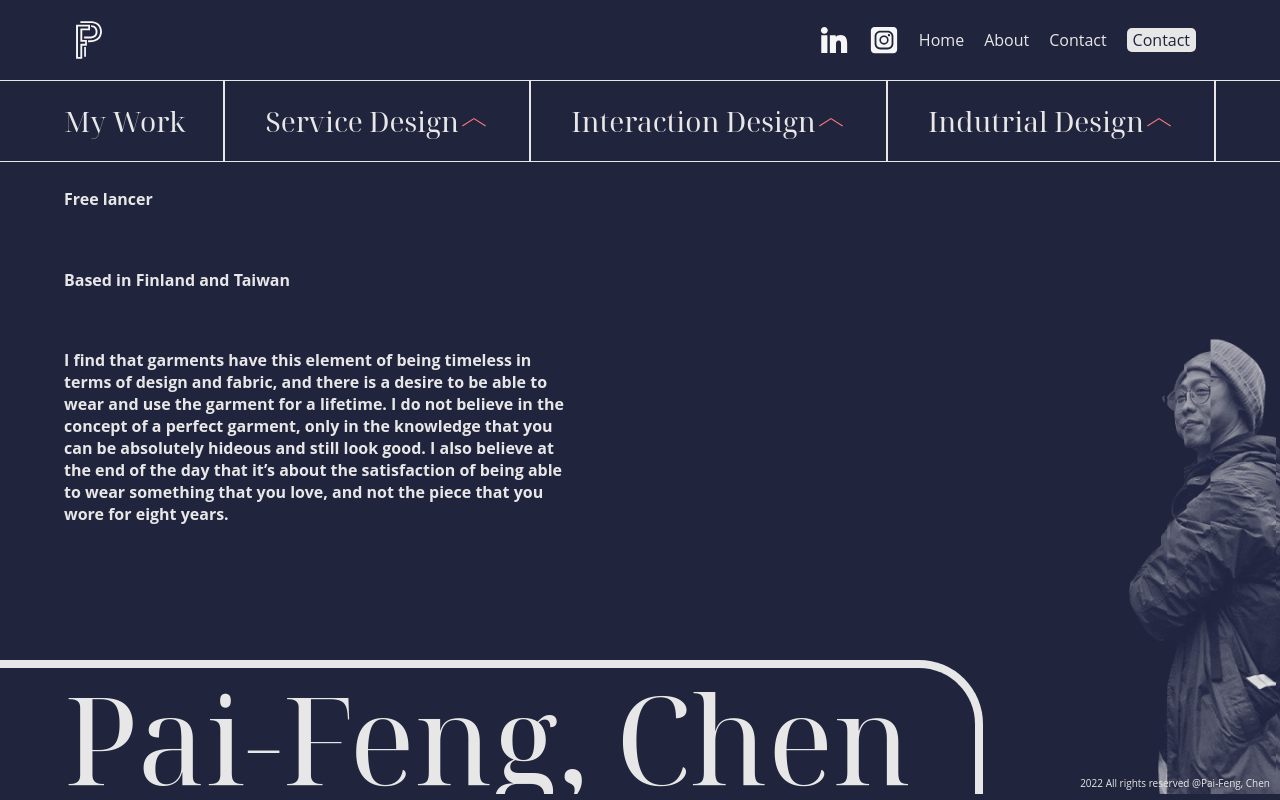
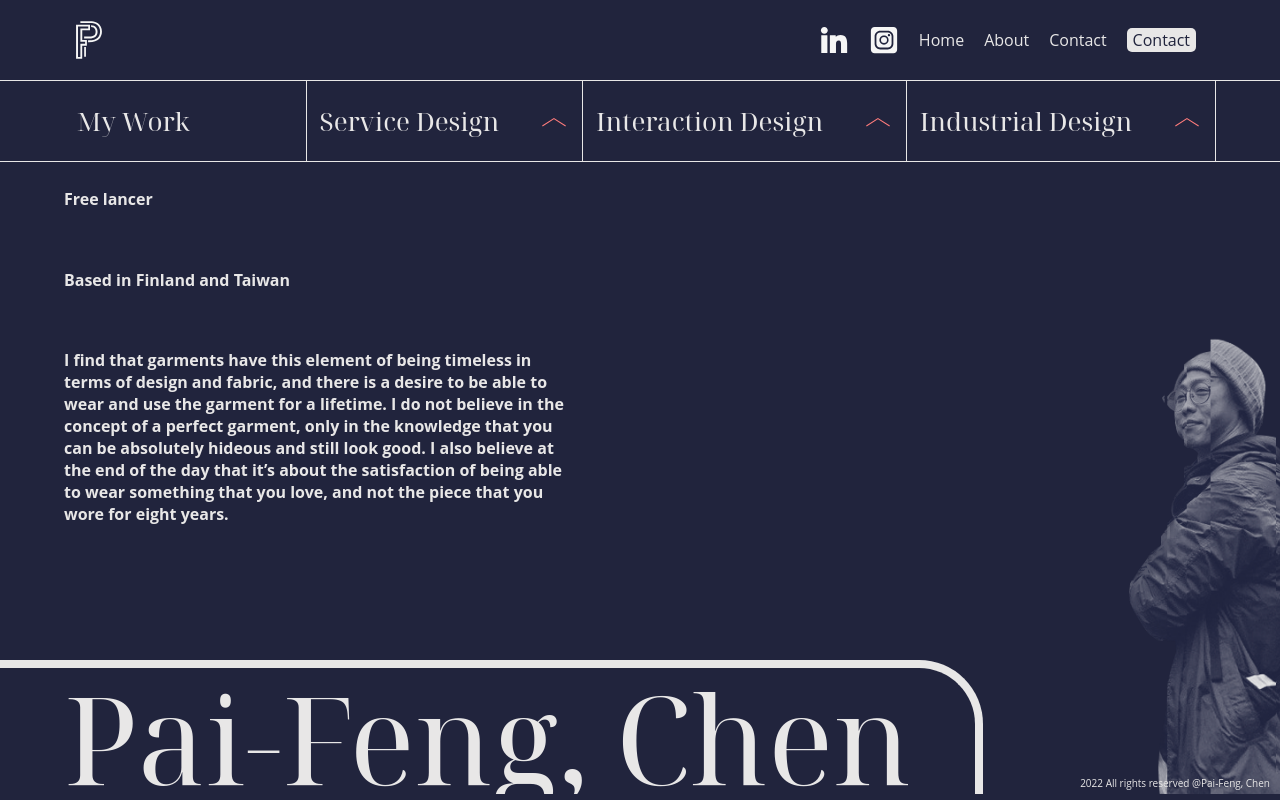
Before and after one commit to 100fengchen/final-portfolio, a React (Create React App) app: page / in a window 1280 px wide. Built offline with nearby package versions, Linux system fonts and the light colour scheme.

Commit message:
the is progress

```diff
--- a/src/App.js
+++ b/src/App.js
@@ -1,27 +1,35 @@
-import React, {useState} from "react";
-import "./App.css"
+import React, { useState } from "react";
+import "./App.css";
 import Nav from './components/Nav';
 import SubNav from "./components/SubNav";
 import Article from "./components/Article";
-import ServiceDesignMenu from './components/ServiceDesignMenu'
-import Example_product from './components/Example_product';
+
+// import Example_product from './components/Example_product';
 
 function App() {
-  const[isHovering, setisHovering] = useState(false);
-  const[IsClicked, setIsClicked  ] = useState(false);
+  const [isHovering, setIsHovering] = useState(false);
+  const [isClicked, setIsClicked] = useState(false);
+  const [isItemClicked, setIsItemClicked] = useState(false);
 
-  const[IsItemClicked, setIsItemClicked  ] = useState(false);
 
   return (
     <>
-    <body>
+      <body>
+        <Nav />
+        <div style={{ position: "relative" }}>
+          <SubNav
+            isHovering={isHovering}
+            setIsHovering={setIsHovering}
+            itemClick={isItemClicked}
+          />
+        </div>
+        <Article
+        isHovering={isHovering}
+        setIsHovering={setIsHovering}
+        itemClick={isItemClicked}
+         />
 
-      <Nav />
-      <SubNav hover={isHovering} hoverFunction={setisHovering} clickFunction={() => {setIsClicked(!IsClicked)}} itemclick = {IsItemClicked}/>
-      <Article />
-      <ServiceDesignMenu  isHovering={isHovering} isClicked={IsClicked} itemlcik={() => setIsItemClicked(!IsItemClicked)} />
-      <Example_product IsItemClicked={IsItemClicked}/>
-    </body>
+      </body>
     </>
   );
 }
--- a/src/components/Article.js
+++ b/src/components/Article.js
@@ -1,7 +1,12 @@
 import React from 'react'
 import Portrait from '../visual/Potrait.png'
+import CreatingAnInfromedJourney from "./Projects/CreatingAnInfromedJourney"
 
-export default function Article() {
+export default function Article({isHovering, setIsHovering, itemClick}) {
+
+
+
+
   return (
     <div class="AllContentContainer">
             <div class="TextContentContainer">
@@ -19,6 +24,7 @@ export default function Article() {
             <img class="Portrait" src={Portrait} alt="My handsome selfie hehe"/>
             </div>
             <footer>2022 All rights reserved @Pai-Feng, Chen</footer>
+        <CreatingAnInfromedJourney />
     </div>
   )
 }
--- /dev/null
+++ b/src/components/Projects/CreatingAnInfromedJourney.js
@@ -0,0 +1,13 @@
+import React, { useState } from 'react';
+
+
+export default function CreatingAnInfromedJourney(props) {
+
+
+    return (
+      <body className='ProductFullPage' >
+        <div> this is temp for the project</div>
+
+      </body>
+    );
+  }
--- a/src/components/ServiceDesignMenu.js
+++ b/src/components/ServiceDesignMenu.js
@@ -1,22 +1,14 @@
-import React ,{useState} from 'react';
+import React from 'react';
 
-
-export default function ServiceDesignMenu (props) {
-  // const[isSubHovering, setisSubHovering] = useState(false);
-  // const[IsSubClicked, setIsSubClicked  ] = useState(false);
-
-
-
-
+export default function ServiceDesignMenu({ onMouseEnter, onMouseLeave }) {
   return (
-    <div class="Menu" style={{
-      'display': props.isHovering  || props.isClicked ? 'block' : 'none',
-      }} >
-        <section class="MenuItem"
-        onClick={() => props.itemlcik()}
-        > Example 1 </section>
-        <section class="MenuItem"> Example 1 </section>
-        <section class="MenuItem"> Example 1 </section>
+    <div className="Menu"
+      onMouseEnter={onMouseEnter}
+      onMouseLeave={onMouseLeave}>
+      <div className = "Gap"> </div>
+      <section  type="button" className="MenuItem" onMouseEnter={onMouseEnter}> Creating an informed journey </section >
+      <section  type="button" className="MenuItem"> Meet Luotsi </section >
+      <section  type="button" className="MenuItem"> SpotOn </section >
     </div>
-  )
+  );
 }
--- a/src/components/SubNav.js
+++ b/src/components/SubNav.js
@@ -1,51 +1,68 @@
-import React,{useState} from 'react'
-import Arrow from '../visual/Arrow.svg'
+import React, { useState } from 'react';
+import Arrow from '../visual/Arrow.svg';
+import ServiceDesignMenu from './ServiceDesignMenu';
 
+export default function SubNav({ setIsHovering, isHovering, itemClick }) {
 
-// test test
-export default function SubNav(props) {
+    // const [buttonPosition, setButtonPosition] = useState({ x: 0, y: 0 });
+
+    const handleMouseEnterButton = (e) => {
+        setIsHovering(true);
+    };
+
+    const handleMouseLeaveButton = () => {
+        setTimeout(setIsHovering(false) , 1000); // Small delay to allow the mouse to move to the dropdown menu
+    };
+
+    const handleMouseEnterMenu = () => {
+        setIsHovering(true); // Keep the menu open when the mouse is over it
+    };
+
+    const handleMouseLeaveMenu = () => {
+        setIsHovering(false); // Close the menu when the mouse leaves it
+    };
+
     return (
-    <div class="subnavcontainer">
-        <div class="line"></div>
-        <div class="SubNav">
-            <div class="Pbutton" id="mywork">
-                <div class="PBox" >My Work</div>
+        <div className="subnavcontainer">
+            <div className="line"></div>
+            <div className="SubNav">
+                <div className="Pbutton" id="mywork">
+                    <div className="PBox">My Work</div>
                 </div>
-            <div class="ProductContainer">
-                <div class="Vrt endline" ></div>
-               <section class="Pbutton"
+                <div className="Itemshow">
+                    <div className="ProductContainer">
+                        <div className="Vrt endline front"></div>
+                        <section
+                            className="Pbutton"
+                            onMouseEnter={handleMouseEnterButton}
+                            onMouseLeave={handleMouseLeaveButton}
                         >
-                   <div
-                        class="PBox"
-                        onClick={() => props.clickFunction()}
-                        onMouseEnter={() => props.hoverFunction(true)}
-                        onMouseLeave={() => props.hoverFunction(false)}
-                        >
-                            Service Design
-                    </div>
-
-                   <img class="Arrow" src={Arrow} alt="This is an arrow"/>
+                            <div className="PBox">Service Design</div>
+                            <img className="Arrow" src={Arrow} alt="This is an arrow" />
                         </section>
-               <div class="Vrt"></div>
-               <section class="Pbutton" >
-                   <div class="PBox"
-                   onMouseEnter={() => props.hoverFunction(true)}
-                   onMouseLeave={() => props.hoverFunction(false)}
-                   >Interaction Design</div>
-                   <img class="Arrow" src={Arrow} alt="This is an arrow"/>
+                        {isHovering && (
+                            <ServiceDesignMenu
+                                onMouseEnter={handleMouseEnterMenu}
+                                onMouseLeave={handleMouseLeaveMenu}
+                                isClick={itemClick}
+                            />
+                            )}
+                        <div className="testbox"></div>
+                        <div className="Vrt"></div>
+                        <section className="Pbutton">
+                            <div className="PBox">Interaction Design</div>
+                            <img className="Arrow" src={Arrow} alt="This is an arrow" />
                         </section>
-               <div class="Vrt"></div>
-               <section class="Pbutton">
-                   <div class="PBox"
-                   onMouseEnter={() => props.hoverFunction(true)}
-                   onMouseLeave={() => props.hoverFunction(false)}
-                   >Indutrial Design</div>
-                   <img class="Arrow" src={Arrow} alt="This is an arrow"/>
+                        <div className="Vrt"></div>
+                        <section className="Pbutton">
+                            <div className="PBox">Industrial Design</div>
+                            <img className="Arrow" src={Arrow} alt="This is an arrow" />
                         </section>
-               <div class="Vrt endline" ></div>
+                        <div className="Vrt endline"></div>
                     </div>
                 </div>
-            <div class="line"></div>
             </div>
-  )
+            <div className="line"></div>
+        </div>
+    );
 }
--- a/src/index.css
+++ b/src/index.css
@@ -12,8 +12,6 @@ body {
   flex-direction:column;
   margin: 0px;
   min-width:300px;
-
-
 
 }
 
@@ -90,7 +88,7 @@ nav{
 
 
 .Vrt{
-    border-left: 2px solid var(--white);
+    border-left: 1px solid var(--white);
     left: 100px;
 }
 
@@ -106,6 +104,10 @@ img{
 }
 
 /* Below are SubNav */
+.Itemshow{
+  display: flex;
+  justify-content: space-between;
+}
 
 .SubNav{
   display: flex;
@@ -115,12 +117,9 @@ img{
   height: 10vh;
 }
 
-
-
 .ProductContainer{
   display: flex;
   justify-content: space-between;
-  gap: 40px;
 }
 
 .PName{
@@ -130,7 +129,7 @@ img{
 }
 
 .PBox{
-  font-size: 28px;
+  font-size: 26px;
   color: var(--white);
   font-family: 'Noto Serif Display', serif ;
 
@@ -145,13 +144,31 @@ img{
   display: flex;
   align-items: center;
   justify-content: space-between;
+  padding: 0px 1vw 0px 1vw;
+  gap: 5vh;
+
 }
 
 
-.Pbutton :hover{
+.Pbutton:not(#mywork):hover{
   background-color: var(--white);
+}
+
+.Pbutton:not(#mywork):hover .PBox {
   color: var(--black);
 }
+
+
+.Pbutton:hover .Arrow{
+  transform: rotate(180deg);
+  transition: all 0.4s ease-in-out 0s;
+}
+
+.Pbutton:not(:hover) .Arrow {
+  transform: rotate(0deg);
+  transition: all 0.4s ease-in-out 0s;
+}
+
 
 /* Below are Content */
 
@@ -252,19 +269,52 @@ footer{
 
 @media(max-width:1000px){
 
+  .SubNav{
+    width: 100vw;
+    justify-content: center;
+  }
+
+  .PBox{
+    font-size: 16pt;
+  }
+
+  .ProductContainer{
+    width: 90vw;
+  }
+
+  .Pbutton:hover .PBox {
+    color: var(--black);
+  }
+
   article{
   width: 60vw;
   }
   .NavContainer{
       gap: 10px;
   }
+
   #mywork{
       display: none;
   }
 }
 
 @media only screen and (max-width: 800px) {
-  .BigName{
+
+.SubNav{
+  width: 100vw;
+}
+.ProductContainer{
+  width: 100vw;
+}
+.Pbutton{
+  justify-content: center;
+  width: 33vw;
+  padding:0;
+}
+
+
+
+.BigName{
     font-size: 10vh;
     white-space: normal;
   }
@@ -272,16 +322,13 @@ footer{
 
 
   .PBox{
-    font-size: 3vw;
+    font-size: 14pt;
   }
 
   #menuToggle span{
       display: block;
   }
 
-  .ProductContainer{
-    gap: 5vw;
-  }
 
   .Arrow{
       display: none;
@@ -299,9 +346,7 @@ footer{
       display: none;
   }
 
-  .Vrt{
-      padding-right: 20px;
-  }
+
   article{
       width: 90vw;
       padding-left: 5vw;
@@ -310,9 +355,6 @@ footer{
       display: none;
   }
 
-  .SubNav{
-      justify-content: space-around;
-  }
 }
 
 @media(max-width:500px){
@@ -343,32 +385,38 @@ footer{
 
 .Menu{
   position: absolute;
-  top: 25vh;
-  right: 5vw;
-  background-color: var(--black);
+  top: 10vh;
+  z-index: 1;
   display: flex;
   flex-direction: column;
-  width: 30vw;
+  width: 35vw;
+
+}
+
+.Gap{
+  background-color:transparent;
+  height: 1vh;
 }
 
 .MenuItem{
-
   display: flex;
-  justify-content: center;
+  background-color: var(--black);
+  border: 1px solid;
+  border-color: white;
+  justify-content: flex-start;
+  padding-left: 1vw;
   align-items: center;
-  font-size: 28px;  vertical-align: middle;
+  font-size: 28px;
   color: var(--white);
   font-family: 'Noto Serif Display', serif ;
   height: 10vh;
   margin-bottom: -1px;
   border-top: 1px solid var(--white);
-  border: solid var(--white);
 
 }
 
 
 .MenuItem:hover{
-
   background-color: var(--white);
   color: var(--black);
 }
@@ -394,6 +442,7 @@ p{
 }
 
 @media (max-width:800px) {
+
   #Bednarc{
      width: 80vw;
    }
@@ -474,3 +523,15 @@ text{
     font-size: 9px;
   }
 }
+
+/* below are projects */
+/* below are projects */
+
+.ProductFullPage{
+  display: none;
+  position: absolute;
+  top: 20vh;
+  height: 100vh;
+  width: 100vw;
+  background-color: #2ed5eb;
+}
```
Also changed, not shown: src/components/Example_product.js (deleted, +0 -26 lines), src/components/practice.js (added). Lines whose indentation alone changed are shown as unchanged.
